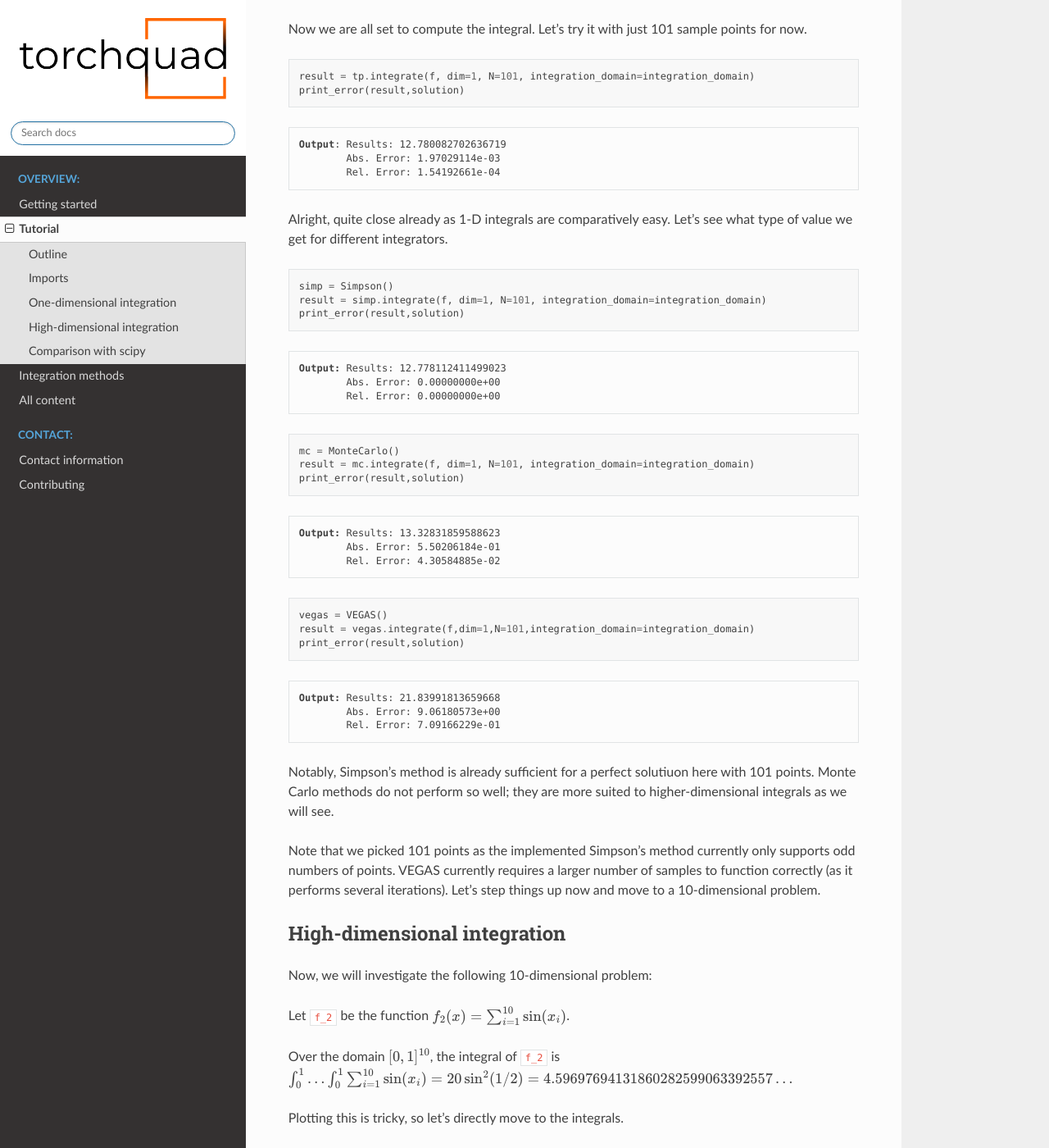
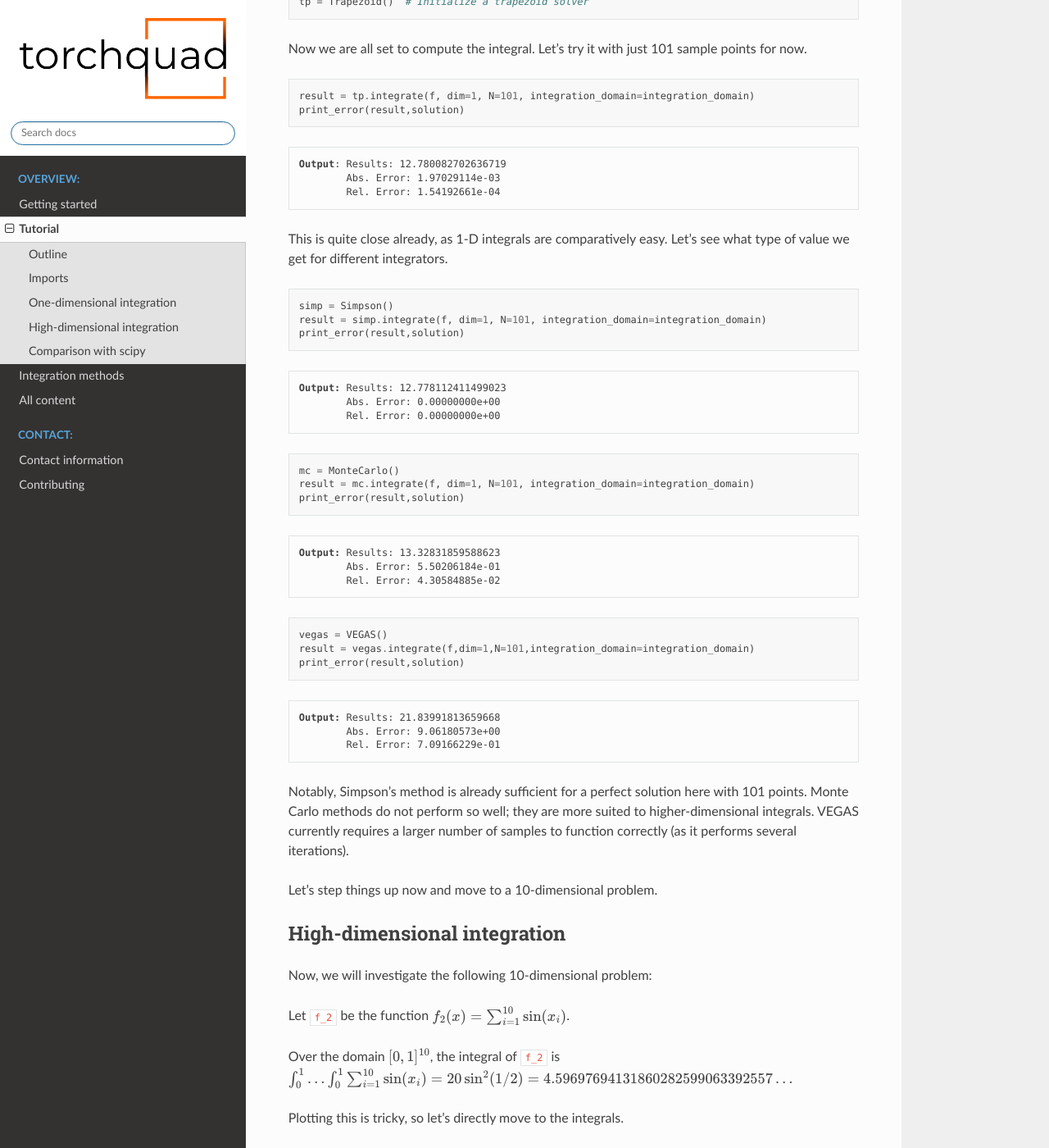
Before and after one commit to esa/torchquad, a Sphinx documentation site: the page built from docs/source/tutorial.rst, in a window 1280 px wide and 1400 px high, scrolled down 2706 px. Shown: the whole window at 82% size. Built offline with Sphinx 7.4.7 and the Read the Docs theme 2.0.0, drawn with Linux system fonts in a browser that asks for light colours; formulas are drawn with MathJax 3; some of the changed text lies outside the part shown.

Commit message:
Fixed comments

```diff
--- a/docs/source/install.rst
+++ b/docs/source/install.rst
@@ -48,4 +48,4 @@ Usage
 
 Now you are ready to use *torchquad*.
 A brief example of how *torchquad* can be used to compute a simple integral can be found on our `GitHub <https://github.com/esa/torchquad#usage>`_.
-For a more thorough introduction, please refer to the tutorial on the next page.
+For a more thorough introduction, please refer to the `tutorial <https://torchquad.readthedocs.io/en/latest/tutorial.html>`_.
--- a/docs/source/tutorial.rst
+++ b/docs/source/tutorial.rst
@@ -164,7 +164,7 @@ Now we are all set to compute the integral. Let’s try it with just 101 sample
             Rel. Error: 1.54192661e-04
 
 
-Alright, quite close already as 1-D integrals are comparatively easy.
+This is quite close already, as 1-D integrals are comparatively easy.
 Let’s see what type of value we get for different integrators.
 
 .. code:: ipython3
@@ -209,15 +209,12 @@ Let’s see what type of value we get for different integrators.
             Rel. Error: 7.09166229e-01
 
 
-Notably, Simpson’s method is already sufficient for a perfect solutiuon
-here with 101 points. Monte Carlo methods do not perform so well; they are more
-suited to higher-dimensional integrals as we will see.
+Notably, Simpson’s method is already sufficient for a perfect solution here with 101 points.
+Monte Carlo methods do not perform so well; they are more suited to higher-dimensional integrals.
+VEGAS currently requires a larger number of samples to function correctly (as it performs several
+iterations).
 
-Note that we picked 101 points as the implemented Simpson’s method
-currently only supports odd numbers of points. VEGAS currently requires
-a larger number of samples to function correctly (as it performs several
-iterations). Let’s step things up now and move to a 10-dimensional
-problem.
+Let’s step things up now and move to a 10-dimensional problem.
 
 High-dimensional integration
 ----------------------------
@@ -319,7 +316,7 @@ Comparison with scipy
 
 Let’s explore how *torchquad*’s performance compares to scipy, the go-to
 tool for numerical integration. A more detailed exploration of this
-topic can be found in the *Benchmark_notebook.ipynb*. For simplicity,
+topic might be done as a side project at a later time. For simplicity,
 we will stick to a 5-D version of the :math:`\sin(x)` of the previous
 section. Let’s declare it with numpy and torch. Numpy arrays will
 remain on the CPU and torch tensor on the GPU.
```
Also changed, not shown: other parts of docs/source/tutorial.rst (+1 -1 lines).
